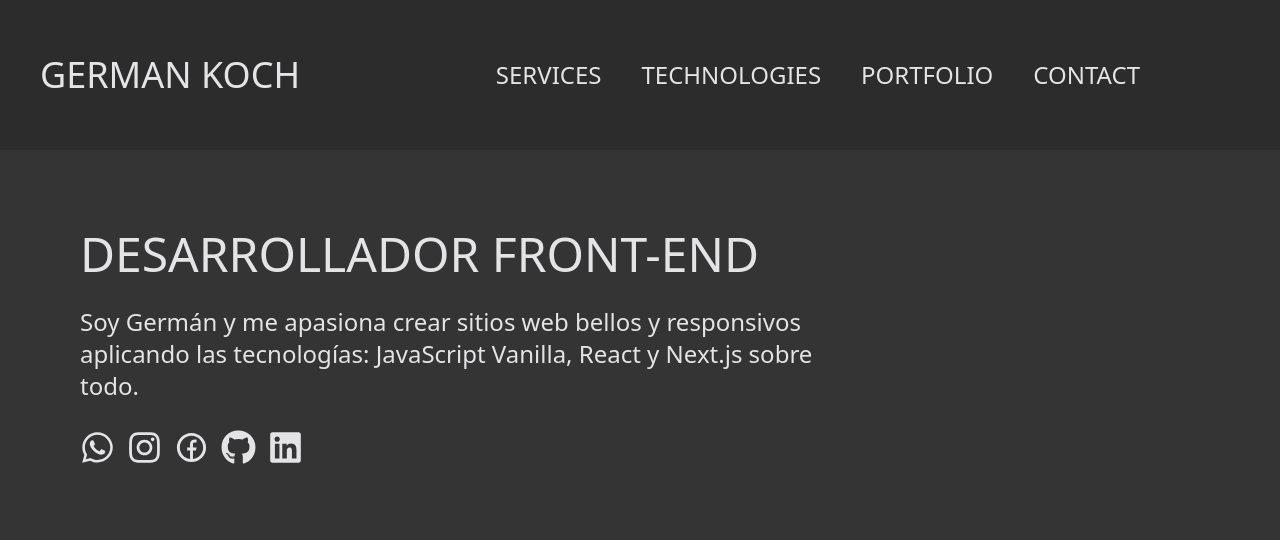
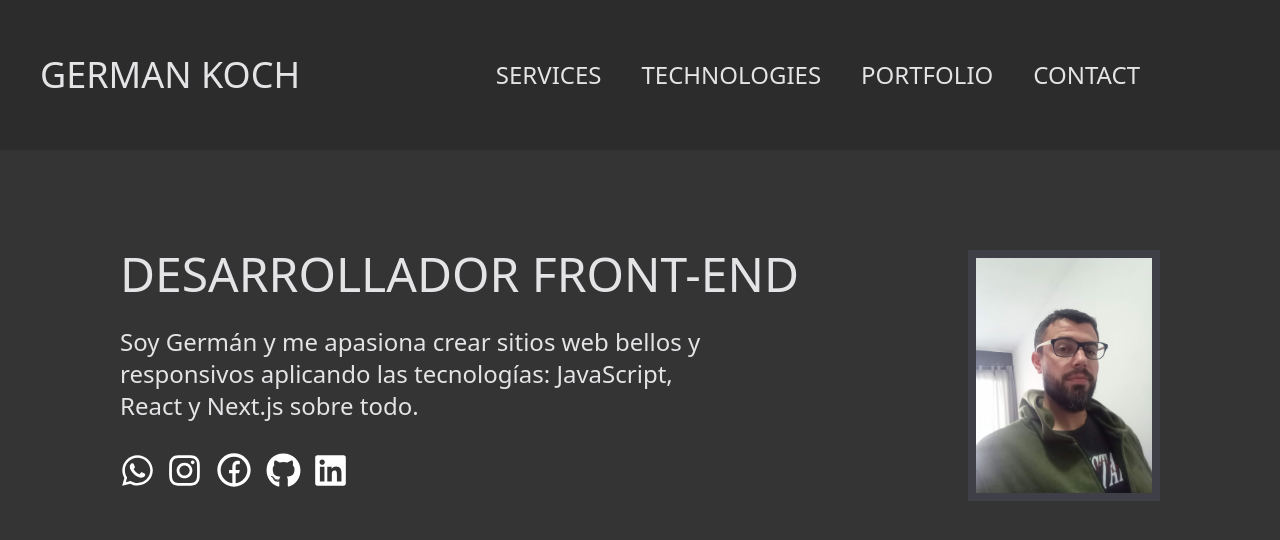
Before and after one commit to GerKoch/my-portfolio, a React (Vite) app: page / in a window 1280 px wide. Shown: the top 540 px of the page. Built offline with nearby package versions, Linux system fonts and the light colour scheme.

Commit message:
Working on data

```diff
--- a/src/components/home/Home.tsx
+++ b/src/components/home/Home.tsx
@@ -1,26 +1,41 @@
 import { FaInstagram, FaLinkedin, FaWhatsapp } from "react-icons/fa"
 import { FaGithub } from "react-icons/fa6"
 import { RiFacebookCircleLine } from "react-icons/ri"
-
+import image from "../../assets/images/Perfil Picture.jpg"
 
 const Home = () => {
   return (
-    <div className="bg-[#343434] flex flex-col items-start p-20 text-zinc-200 w-screen h-[500px]">
-      <div className="flex flex-col gap-7">
+    <div className="bg-[#343434] flex flex-row items-start px-30 py-25 text-zinc-200 w-screen h-[500px]">
+      <div className="flex flex-col gap-7 p-0">
         <div className="flex flex-col justify-center gap-7">
           <h1 className="uppercase text-5xl">Desarrollador Front-End</h1>
-          <h2 className="text-2xl w-[70%]">Soy Germán y me apasiona crear sitios web bellos y responsivos aplicando las tecnologías: JavaScript Vanilla, React y Next.js sobre todo.</h2>
+          <h2 className="text-2xl w-[70%]">Soy Germán y me apasiona crear sitios web bellos y responsivos aplicando las tecnologías: JavaScript, React y Next.js sobre todo.</h2>
         </div>
         <div className="flex flex-row items-center gap-3">
-          <FaWhatsapp size={35} />
-          <FaInstagram size={35} />
-          <RiFacebookCircleLine size={35} />
-          <FaGithub size={35} />
-          <FaLinkedin size={35} />
+          <a href="https://wa.me/5493364621314" target="_blank">
+            <FaWhatsapp size={35} className="text-white hover:text-amber-500" />
+          </a>
+          <a href="https://www.instagram.com/g357er7/" target="_blank">
+            <FaInstagram size={35} className="text-white hover:text-amber-500" />
+          </a>
+          <a href="https://www.facebook.com/ger.jav.1/" target="_blanck">
+            <RiFacebookCircleLine size={40} className="text-white hover:text-amber-500" />
+          </a>
+          <a href="https://github.com/GerKoch" target="_blanck">
+            <FaGithub size={35} className="text-white hover:text-amber-500" />
+          </a>
+          <a href="https://www.linkedin.com/in/germ%C3%A1n-koch-584548224/" target="_blank">
+            <FaLinkedin size={35} className="text-white hover:text-amber-500" />
+          </a>
         </div>
-
       </div>
-
+      <div className="flex border-8 border-zinc-700">
+        <img
+          src={image}
+          alt="image"
+          className="flex w-[300px]"
+        />
+      </div>
     </div>
   )
 }
```
Also changed, not shown: src/assets/images/Perfil Picture.jpg (added).
